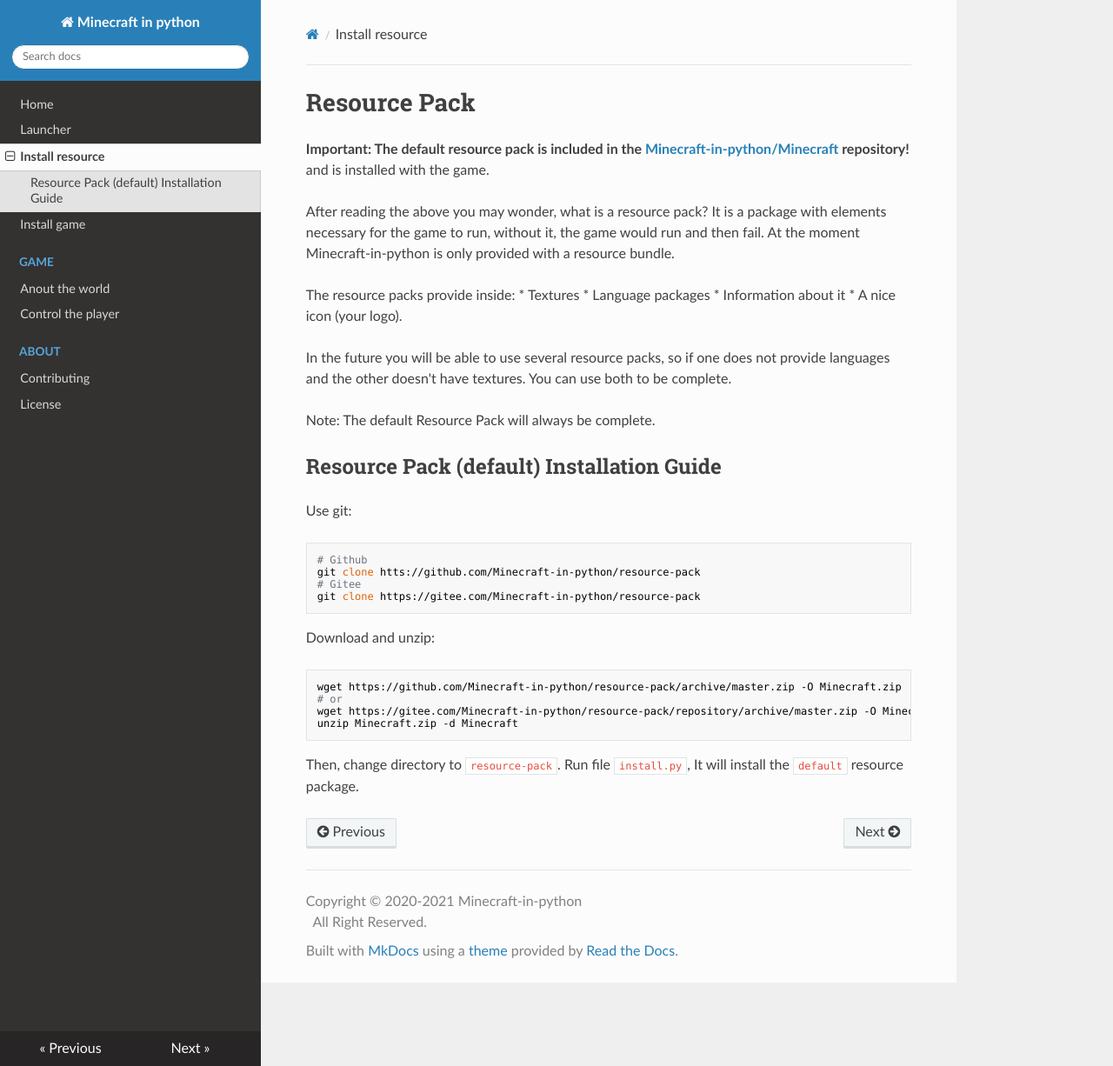
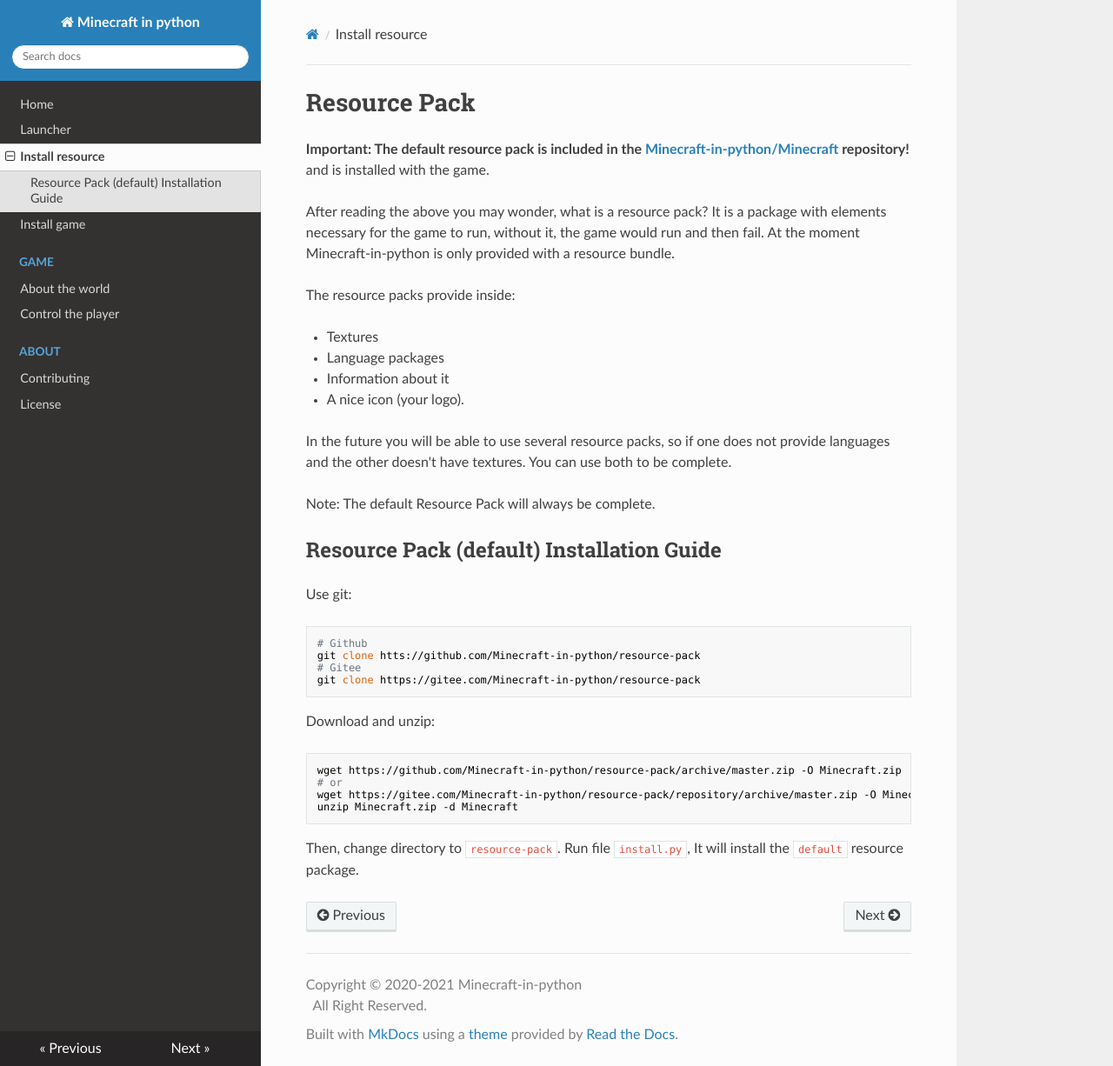
Before and after one commit to minecraft-py/docs-zh, an MkDocs documentation site: the page built from docs/pack-res.md, in a window 1280 px wide and 1226 px high. Shown: the whole window at 87% size. Built offline with MkDocs 1.6.1, drawn with Linux system fonts in a browser that asks for light colours; nearby versions of some CDN libraries.

Commit message:
2021-02-01

```diff
--- a/docs/pack-res.md
+++ b/docs/pack-res.md
@@ -8,10 +8,11 @@
 provided with a resource bundle.
 
 The resource packs provide inside:
-* Textures
-* Language packages
-* Information about it
-* A nice icon (your logo).
+
+- Textures
+- Language packages
+- Information about it
+- A nice icon (your logo).
 
 In the future you will be able to use several resource packs, so if one does not
 provide languages and the other doesn't have textures.
--- a/mkdocs.yml
+++ b/mkdocs.yml
@@ -6,7 +6,7 @@
   - Install resource: pack-res.md
   - Install game: install-game.md
   - Game:
-    - Anout the world: game/world.md
+    - About the world: game/world.md
     - Control the player: game/control-player.md
   - About:
     - Contributing: about/contributing.md
```
Also changed, not shown: docs/game/control-player.md (+3 -1 lines), docs/game/world.md (+5 -4 lines).
